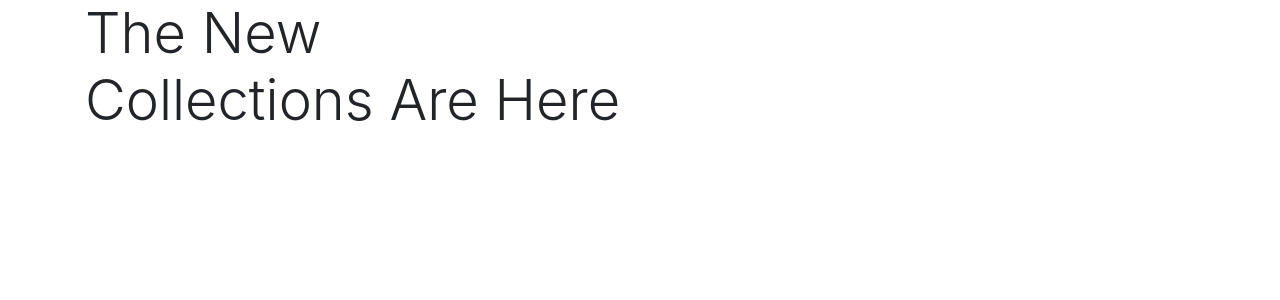
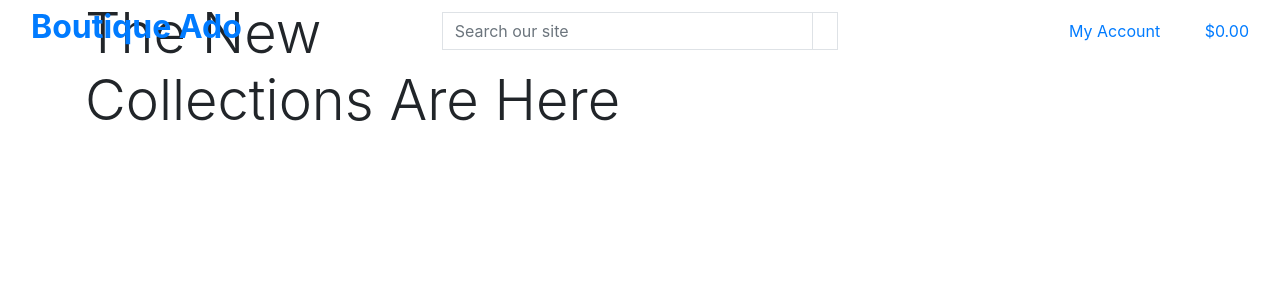
Before and after one commit to SiobhanP1/boutique-ado-online-store-1, a Django app: page / in a window 1280 px wide. Shown: the top 300 px of the page. Run offline with Django 3.2, Linux system fonts and the light colour scheme.

Commit message:
Add header content to base.html

```diff
--- a/templates/base.html
+++ b/templates/base.html
@@ -44,7 +44,70 @@
 
 <body>
     <header class="container-fluid fixed-top">
-
+        <div class="row">
+            <div class="col-12 col-lg-4 my-auto py-1 py-lg-0 text-center text-lg-left">
+                <a href="{% url 'home' %}" class="nav-link main-logo-link">
+                    <h2 class="logo-font text-black my-8"><strong>Boutique Ado</strong></h2>
+                </a>
+            </div>
+            <div class="col-12 col-lg-4 my-auto py-1 py-lg-0">
+                <form action="" method="GET">
+                    <div class="input-group w-100">
+                        <input type="text" class="form-control border border-black rounded-0" name="q"
+                            placeholder="Search our site">
+                        <div class="input-group-append">
+                            <button class="form-control btn btn-black border border-black rounded-0" type="submit">
+                                <span class="icon">
+                                    <i class="fas fa-search"></i>
+                                </span>
+                            </button>
+                        </div>
+                    </div>
+                </form>
+            </div>
+            <div class="col-12 col-lg-4 my-auto py-1 py-lg-0">
+                <ul class="list-inline list-unstyled text-center text-lg-right my-0">
+                    <li class="list-inline-item dropdown">
+                        <a href="" class="text-black nav-link" id="user-options" data-toggle="dropdown"
+                            aria-haspopup="true" aria-expanded="false">
+                            <div class="text-center">
+                                <div><i class="fas fa-user fa-lg"></i></div>
+                                <p class="my-0">My Account</p>
+                            </div>
+                        </a>
+                        <div class="dropdown-menu border-0" aria-labelledby="user-options">
+                            {% if request.user.is_authenticated %}
+                            {% if request.user.is_superuser %}
+                            <a href="" class="dropdown-item">Product Management</a>
+                            {% endif %}
+                            <a href="" class="dropdown-item">My Profile</a>
+                            <a href="{% url 'account_logout' %}" class="dropdown-item">Log Out</a>
+                            {% else %}
+                            <a href="{% url 'account_signup' %}" class="dropdown-item">Register</a>
+                            <a href="{% url 'account_login' %}" class="dropdown-item">Log In</a>
+                            {% endif %}
+                        </div>
+                    </li>
+                    <li class="list-inline-item">
+                        <a href=""
+                            class="{% if grand_total %}text-info font-weight-bold{% else %}text-black{% endif %} nav-link">
+                            <div class="text-center">
+                                <div>
+                                    <i class="fas fa-shopping-bag fa-lg"></i>
+                                </div>
+                                <p class="my-0">
+                                    {% if grand_total %}
+                                    ${{ grand_total|floatformat:2 }}
+                                    {% else %}
+                                    $0.00
+                                    {% endif %}
+                                </p>
+                            </div>
+                        </a>
+                    </li>
+                </ul>
+            </div>
+        </div>
     </header>
 
     {% if messages %}
```
